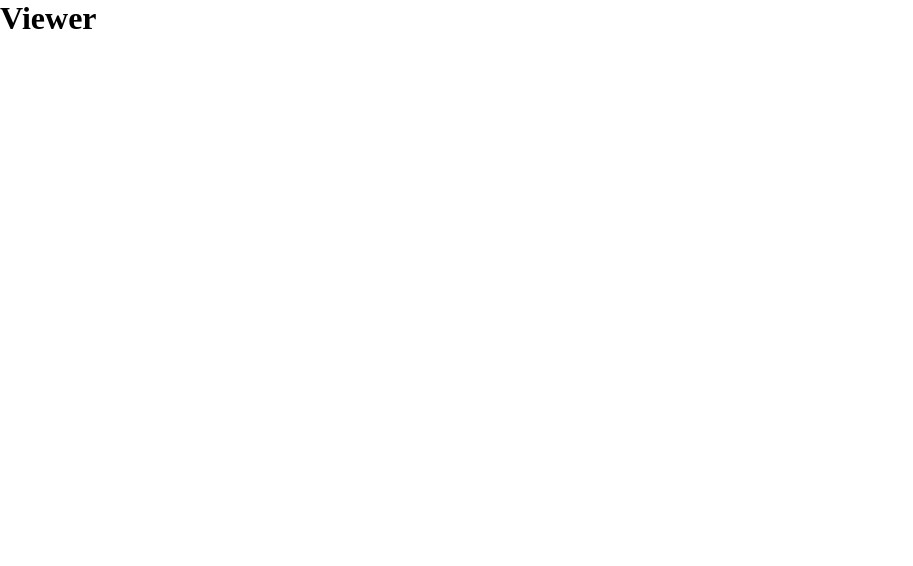
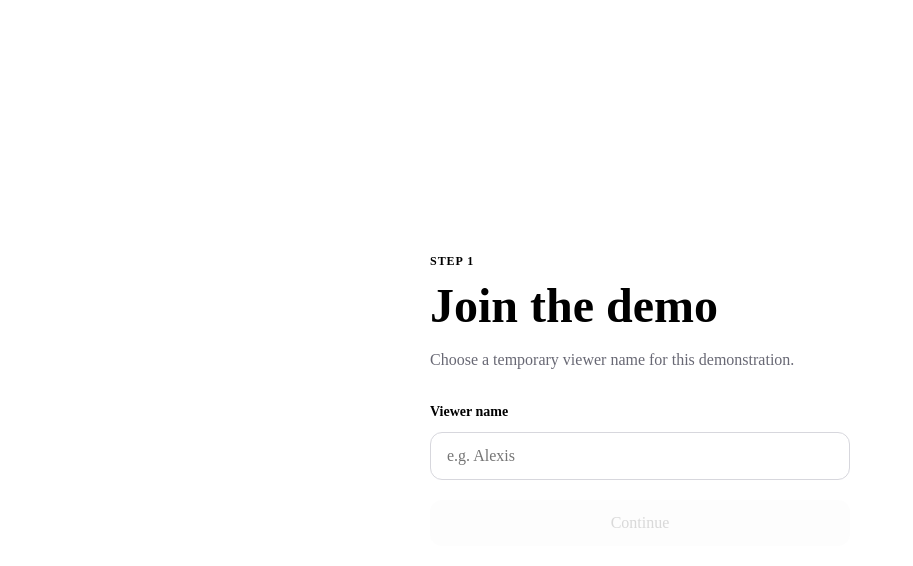
Before and after one commit to AlBlanchard/underlayer-demo, a React (Vite) app: page /viewer/1 in a window 1280 px wide. Shown: the top 566 px of the page, without its empty margins (0-913 px from the left). Built offline with nearby package versions, Linux system fonts and the light colour scheme.

Commit message:
feat: ajout du viewer flow

```diff
--- /dev/null
+++ b/src/features/viewer/components/ProtectedContent.tsx
@@ -0,0 +1,42 @@
+import type { Viewer } from '../../../types/demo';
+
+interface ProtectedContentProps {
+  viewer: Viewer;
+  imageUrl: string;
+}
+
+const ProtectedContent = ({
+  viewer,
+  imageUrl,
+}: ProtectedContentProps) => {
+  return (
+    <section className="protectedContent">
+      <span className="protectedContent__step">
+        Step 2
+      </span>
+
+      <h1 className="protectedContent__title">
+        Your protected content
+      </h1>
+
+      <p className="protectedContent__description">
+        This image was generated specifically for{' '}
+        <strong>{viewer.username}</strong>.
+      </p>
+
+      <div className="protectedContent__imageWrapper">
+        <img
+          className="protectedContent__image"
+          src={imageUrl}
+          alt="Protected Underlayer demo content"
+        />
+      </div>
+
+      <p className="protectedContent__instruction">
+        Open the image and take a screenshot.
+      </p>
+    </section>
+  );
+};
+
+export default ProtectedContent;
--- /dev/null
+++ b/src/features/viewer/components/ViewerIdentityForm.tsx
@@ -0,0 +1,107 @@
+import {
+  type FormEvent,
+  useState,
+} from 'react';
+
+interface ViewerIdentityFormProps {
+  onSubmit: (username: string) => Promise<void>;
+}
+
+const ViewerIdentityForm = ({
+  onSubmit,
+}: ViewerIdentityFormProps) => {
+  const [username, setUsername] = useState('');
+  const [isSubmitting, setIsSubmitting] =
+    useState(false);
+  const [error, setError] =
+    useState<string | null>(null);
+
+  const trimmedUsername = username.trim();
+
+  const handleSubmit = async (
+    event: FormEvent<HTMLFormElement>,
+  ) => {
+    event.preventDefault();
+
+    if (!trimmedUsername || isSubmitting) {
+      return;
+    }
+
+    try {
+      setIsSubmitting(true);
+      setError(null);
+
+      await onSubmit(trimmedUsername);
+    } catch {
+      setError(
+        'Unable to join the demo. Please try again.',
+      );
+    } finally {
+      setIsSubmitting(false);
+    }
+  };
+
+  return (
+    <section className="viewerIdentity">
+      <span className="viewerIdentity__step">
+        Step 1
+      </span>
+
+      <h1 className="viewerIdentity__title">
+        Join the demo
+      </h1>
+
+      <p className="viewerIdentity__description">
+        Choose a temporary viewer name for this
+        demonstration.
+      </p>
+
+      <form
+        className="viewerIdentity__form"
+        onSubmit={handleSubmit}
+      >
+        <label
+          className="viewerIdentity__label"
+          htmlFor="viewer-username"
+        >
+          Viewer name
+        </label>
+
+        <input
+          id="viewer-username"
+          className="viewerIdentity__input"
+          type="text"
+          value={username}
+          onChange={(event) =>
+            setUsername(event.target.value)
+          }
+          placeholder="e.g. Alexis"
+          autoComplete="off"
+          maxLength={32}
+          required
+        />
+
+        <button
+          className="viewerIdentity__submit"
+          type="submit"
+          disabled={!trimmedUsername || isSubmitting}
+        >
+          {isSubmitting
+            ? 'Joining...'
+            : 'Continue'}
+        </button>
+
+        {error && (
+          <p
+            className="viewerIdentity__error"
+            role="alert"
+          >
+            {error}
+          </p>
+        )}
+      </form>
+    </section>
+  );
+};
+
+export default ViewerIdentityForm;
--- a/src/features/viewer/pages/ViewerPage.tsx
+++ b/src/features/viewer/pages/ViewerPage.tsx
@@ -1,7 +1,71 @@
+import {
+  useState,
+} from 'react';
+import { useParams } from 'react-router';
+
+import {
+  connectViewer,
+  encodeContent,
+} from '../../../services/demo.service';
+
+import type {
+  Viewer,
+} from '../../../types/demo';
+
+import ProtectedContent from '../components/ProtectedContent';
+import ViewerIdentityForm from '../components/ViewerIdentityForm';
+
 const ViewerPage = () => {
+  const { sessionId } = useParams();
+
+  const [viewer, setViewer] =
+    useState<Viewer | null>(null);
+
+  const [protectedImageUrl, setProtectedImageUrl] =
+    useState<string | null>(null);
+
+  const handleJoin = async (
+    username: string,
+  ) => {
+    const connectedViewer =
+      await connectViewer(username);
+
+    setViewer(connectedViewer);
+
+    const imageUrl =
+      await encodeContent(connectedViewer);
+
+    setProtectedImageUrl(imageUrl);
+  };
+
+  if (!sessionId) {
+    return (
+      <main>
+        <p>Invalid demo session.</p>
+      </main>
+    );
+  }
+
   return (
-    <main>
-      <h1>Viewer</h1>
+    <main className="viewerPage">
+      {!viewer && (
+        <ViewerIdentityForm
+          onSubmit={handleJoin}
+        />
+      )}
+
+      {viewer && !protectedImageUrl && (
+        <section>
+          <p>Preparing your protected content...</p>
+        </section>
+      )}
+
+      {viewer && protectedImageUrl && (
+        <ProtectedContent
+          viewer={viewer}
+          imageUrl={protectedImageUrl}
+        />
+      )}
     </main>
   );
 };
--- /dev/null
+++ b/src/features/viewer/styles/_protected-content.scss
@@ -0,0 +1,48 @@
+.protectedContent {
+  width: min(100%, 480px);
+
+  text-align: center;
+
+  &__step {
+    display: block;
+
+    margin-bottom: 0.75rem;
+
+    font-size: 0.75rem;
+    font-weight: 600;
+    letter-spacing: 0.08em;
+    text-transform: uppercase;
+  }
+
+  &__title {
+    font-size: clamp(2rem, 10vw, 3rem);
+    line-height: 1.05;
+  }
+
+  &__description {
+    margin-top: 1rem;
+
+    color: #686874;
+    line-height: 1.6;
+  }
+
+  &__imageWrapper {
+    margin-top: 2rem;
+
+    overflow: hidden;
+
+    border-radius: 1rem;
+  }
+
+  &__image {
+    width: 100%;
+
+    object-fit: cover;
+  }
+
+  &__instruction {
+    margin-top: 1.5rem;
+
+    font-weight: 600;
+  }
+}
--- /dev/null
+++ b/src/features/viewer/styles/_viewer-identity.scss
@@ -0,0 +1,74 @@
+.viewerIdentity {
+  width: min(100%, 420px);
+
+  &__step {
+    display: block;
+
+    margin-bottom: 0.75rem;
+
+    font-size: 0.75rem;
+    font-weight: 600;
+    letter-spacing: 0.08em;
+    text-transform: uppercase;
+  }
+
+  &__title {
+    font-size: clamp(2rem, 10vw, 3rem);
+    line-height: 1.05;
+  }
+
+  &__description {
+    margin-top: 1rem;
+
+    color: #686874;
+    line-height: 1.6;
+  }
+
+  &__form {
+    display: flex;
+    flex-direction: column;
+    gap: 0.75rem;
+
+    margin-top: 2rem;
+  }
+
+  &__label {
+    font-size: 0.875rem;
+    font-weight: 600;
+  }
+
+  &__input {
+    width: 100%;
+    padding: 0.875rem 1rem;
+
+    border: 1px solid #d7d7dd;
+    border-radius: 0.75rem;
+
+    outline: none;
+
+    &:focus {
+      border-color: #222;
+    }
+  }
+
+  &__submit {
+    margin-top: 0.5rem;
+    padding: 0.875rem 1rem;
+
+    border: 0;
+    border-radius: 0.75rem;
+
+    cursor: pointer;
+
+    &:disabled {
+      cursor: not-allowed;
+      opacity: 0.5;
+    }
+  }
+
+  &__error {
+    margin-top: 0.5rem;
+
+    font-size: 0.875rem;
+  }
+}
--- /dev/null
+++ b/src/features/viewer/styles/_viewer-page.scss
@@ -0,0 +1,8 @@
+.viewerPage {
+  display: grid;
+
+  min-height: 100vh;
+  padding: 1.5rem;
+
+  place-items: center;
+}
--- a/src/styles/main.scss
+++ b/src/styles/main.scss
@@ -4,3 +4,7 @@
 @use '../features/creator/styles/creator-page';
 @use '../features/creator/styles/qr-code-panel';
 @use '../features/creator/styles/viewer-connected';
+
+@use '../features/viewer/styles/viewer-page';
+@use '../features/viewer/styles/viewer-identity';
+@use '../features/viewer/styles/protected-content';
```
